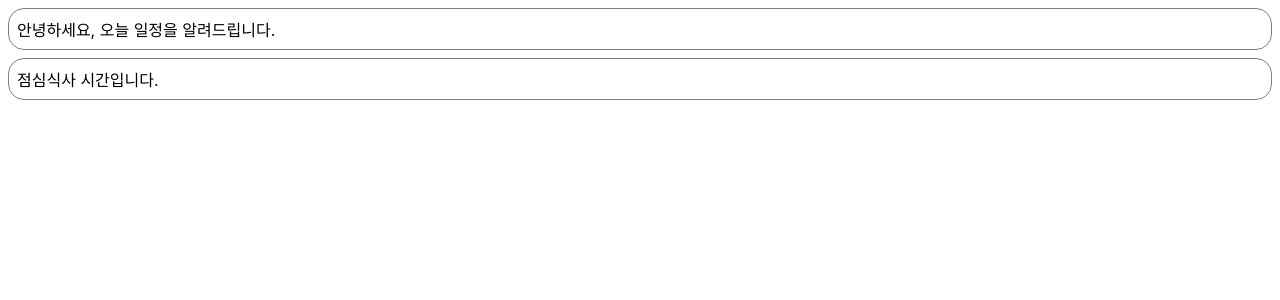
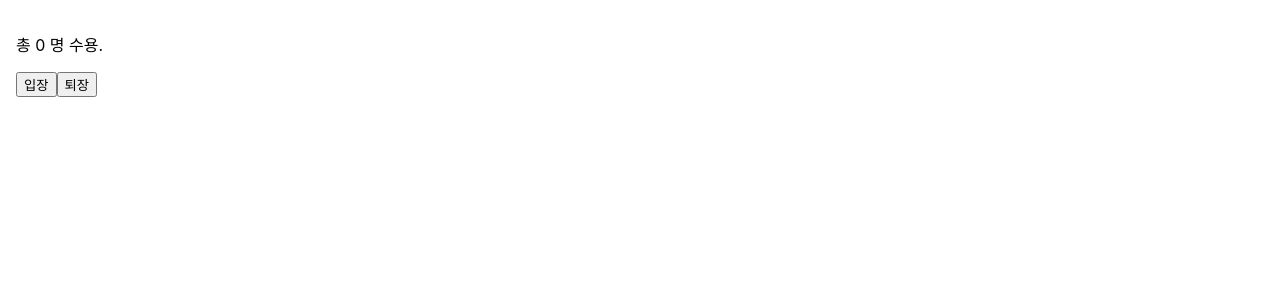
Before and after one commit to JavaScript-221B/react-basic, a React (Create React App) app in the folder lsj/my-app/: page / in a window 1280 px wide. Shown: the top 300 px of the page. Built offline with nearby package versions, Linux system fonts and the light colour scheme.

Commit message:
Add: Hooks 사용해보기

```diff
--- /dev/null
+++ b/lsj/my-app/src/chapter_07/Accommodate.tsx
@@ -0,0 +1,37 @@
+import React, { useState, useEffect } from 'react'
+import useCounter from './useCounter';
+
+const MAX_CAPACITY = 10;
+
+type Props = {}
+
+function Accommodate({ }: Props) {
+  const [isFull, setIsFull] = useState(false);
+  const [count, increaseCount, decreaseCount] = useCounter(0);
+
+  useEffect(() => {
+    console.log('=============================');
+    console.log('useEffect() is called');
+    console.log(`isFull: ${isFull}`);
+  });
+
+  useEffect(() => {
+    setIsFull(count >= MAX_CAPACITY);
+    console.log(`Current count value: ${count}`);
+  }, [count])
+
+  return (
+    <div style={{ padding: 16 }}>
+      <p>{`총 ${count} 명 수용.`}</p>
+      <button onClick={increaseCount} disabled={isFull}>
+        입장
+      </button>
+      <button onClick={decreaseCount}>퇴장</button>
+
+      {isFull && <p style={{ color: "red" }}>정원이 가득찼습니다.</p>}
+
+    </div>
+  )
+}
+
+export default Accommodate
--- /dev/null
+++ b/lsj/my-app/src/chapter_07/useCounter.tsx
@@ -0,0 +1,15 @@
+import React, { useState } from 'react'
+
+
+type UseCounterProps = [number, () => void, () => void]
+
+function useCounter(initialValue: number): UseCounterProps {
+  const [count, setCount] = useState<number>(initialValue);
+
+  const increaseCount = () => setCount((count) => count + 1);
+  const decreaseCount = () => setCount((count) => Math.max(count - 1, 0));
+
+  return [count, increaseCount, decreaseCount];
+}
+
+export default useCounter
--- a/lsj/my-app/src/index.tsx
+++ b/lsj/my-app/src/index.tsx
@@ -7,12 +7,15 @@ import Library from "./chapter_03/Library";
 import Clock from "./chapter_04/Clock";
 import CommentList from "./chapter_05/CommentList";
 import NotificationList from "./chapter_06/NotificationList";
+import ParentComponent from "./chapter_07/ParentComponent";
+import MeasureExample from "./chapter_07/MeasureExample";
+import Accommodate from "./chapter_07/Accommodate";
 
 const root = ReactDOM.createRoot(
   document.getElementById("root") as HTMLElement
 );
 
-root.render(<NotificationList />);
+root.render(<Accommodate />);
 
 // If you want to start measuring performance in your app, pass a function
 // to log results (for example: reportWebVitals(console.log))
```
Also changed, not shown: lsj/my-app/src/chapter_07/ChildComponent.tsx (added, +16 -0 lines), lsj/my-app/src/chapter_07/MeasureExample.tsx (added, +35 -0 lines), lsj/my-app/src/chapter_07/ParentComponent.tsx (added, +34 -0 lines).
